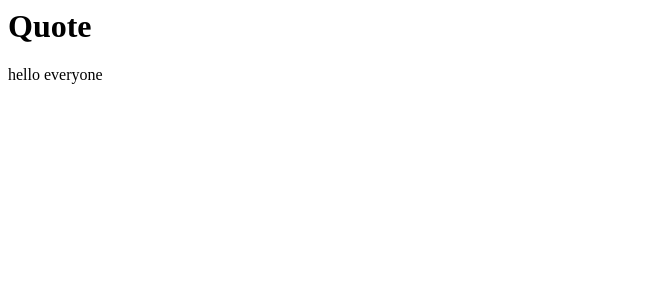
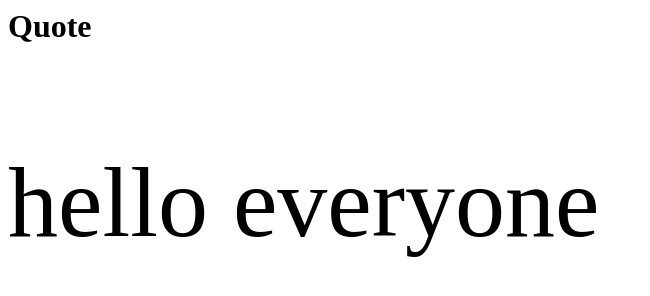
Before and after one commit to willkoala66/willkoala66.github.io, a plain HTML site: page index.html in a window 1280 px wide. Shown: the whole page, without its empty margins (0-650 px from the left). Drawn offline with Linux system fonts and the light colour scheme.

Commit message:
Update index.html

```diff
--- a/index.html
+++ b/index.html
@@ -2,6 +2,11 @@
   <title>William E B8</title>
   <head>
     <link rel="stylesheet" href="index.css">
+    <style>
+      #Start {
+        font-size: 100px;
+      }
+    </style>
   </head>
   <body>
     <h1>Quote</h1>
```
